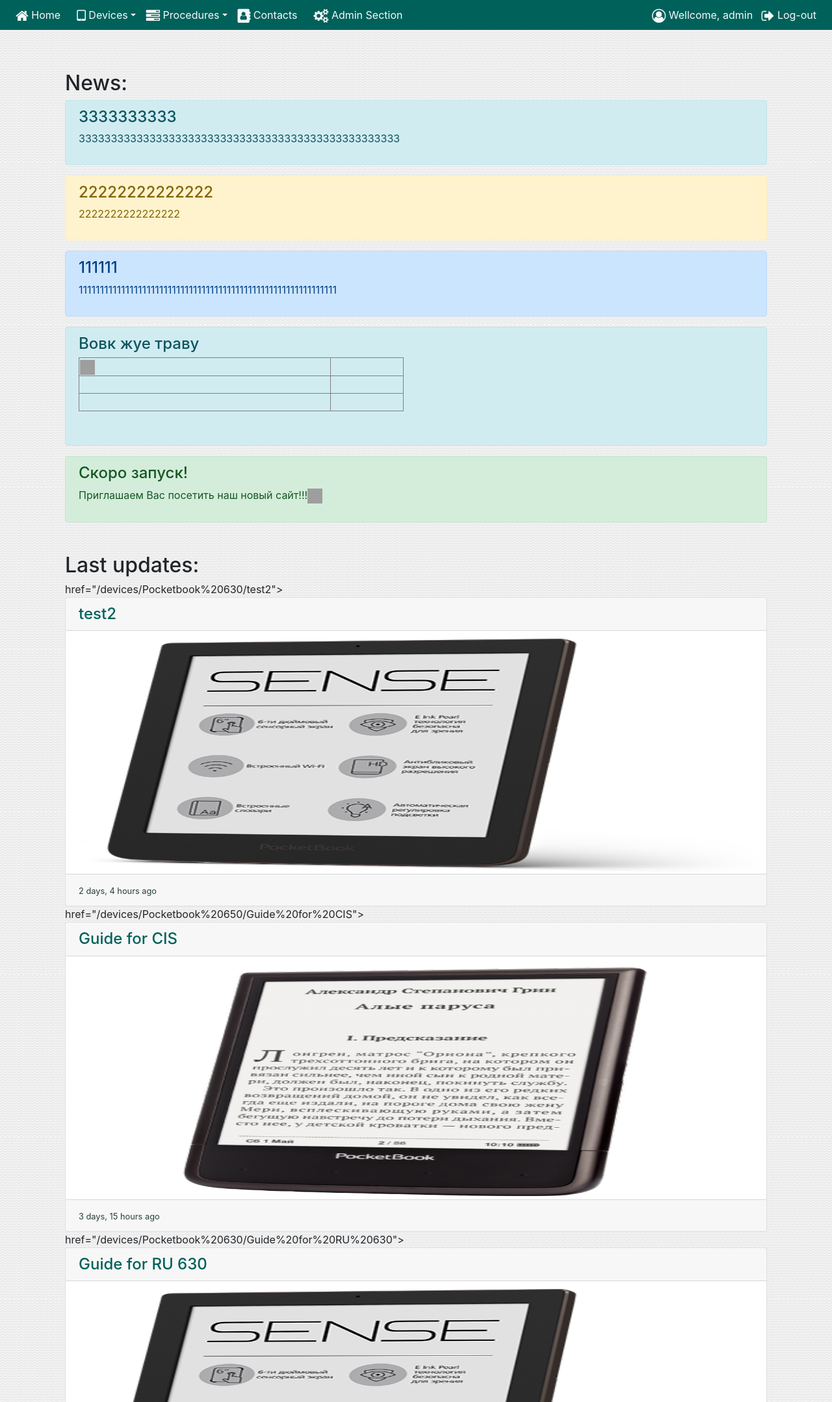
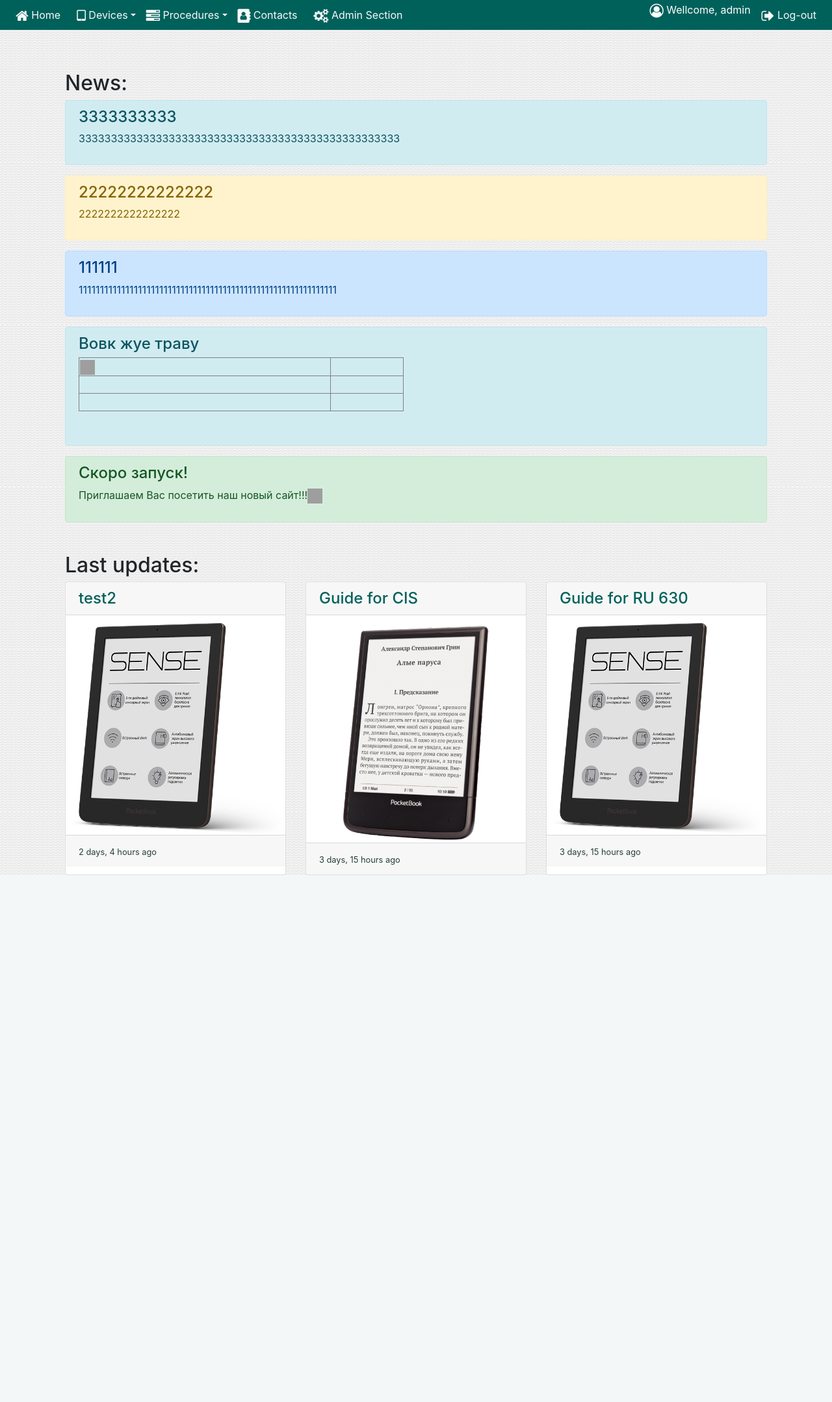
Before and after one commit to maxb02/Django-PB-service, a Django app: page / in a window 1280 px wide. Shown: the top 2158 px of the page at 65% size. After the commit the page ends 1347 px from the top, so only its background shows below. Run offline with Django 3.2, Linux system fonts and the light colour scheme; a user stored in the database is signed in; data comes from the database, SQL or seed files in the repository; both versions use the stored data as it was after the commit; parts of the project's set-up code (start-up, migrations or seed data) failed here and were passed over; some libraries are stand-ins or nearby versions.

Commit message:
Separate logout and wellcome button in base.html; Add user.html; comment link to user.html; makeup Last updates in index.html;

```diff
--- a/pbsite/technicalguides/templates/technicalguides/base.html
+++ b/pbsite/technicalguides/templates/technicalguides/base.html
@@ -61,10 +61,14 @@
 				{% trans " Log-in" as login %}
 
 				{% if user.is_authenticated %}
-				<a class="nav-link text-light text-lg-left" href="/admin/logout">
+				<!--- <a class="nav-link text-light text-lg-left" href="/user"> --->
 					<span>
 						<i class="fa fa-user-circle-o fa-lg" aria-hidden="true"> </i> {{ wellcome }}, {{ user.get_username }} &nbsp;
 					</span>
+				<!--- </a> --->
+			</li>
+			<li class="nav-item" id="logout">
+				<a class="nav-link text-light text-lg-left" href="/admin/logout">
 					<span>
 						<i class="fa fa-sign-out fa-lg" aria-hidden="true"></i> {{ logout }}
 					</span>
--- a/pbsite/technicalguides/templates/technicalguides/index.html
+++ b/pbsite/technicalguides/templates/technicalguides/index.html
@@ -21,9 +21,8 @@
 	<div class='container custom'>
 		<h2>Last updates:</h2>
 
-
+		<div class="card-deck">
             {% for new_guide in last_update_guides %}
-                <a> href="{% url 'guide' device_name=new_guide.device.name title=new_guide.title  %}"> <a/>
 			<div class="card">
 				<a class="newslink" href="{% url 'guide' device_name=new_guide.device.name title=new_guide.title  %}">
 					<h4 class="card-title">
@@ -31,7 +30,7 @@
 							{{ new_guide.title }}
 						</div>
 					</h4>
-					<img class="card-img-top" width='362' height='362' src="{{ new_guide.device.img.url }}" alt="Card image cap">
+					<img class="card-img-top" width='362' src="{{ new_guide.device.img.url }}" alt="Card image cap">
 					<div class="card-footer">
 						<small class="text-muted">{{ new_guide.updated_date | naturaltime }}</small>
 					</div>
```
Also changed, not shown: pbsite/technicalguides/templates/technicalguides/user.html (added, +11 -0 lines), pbsite/db.sqlite3.
